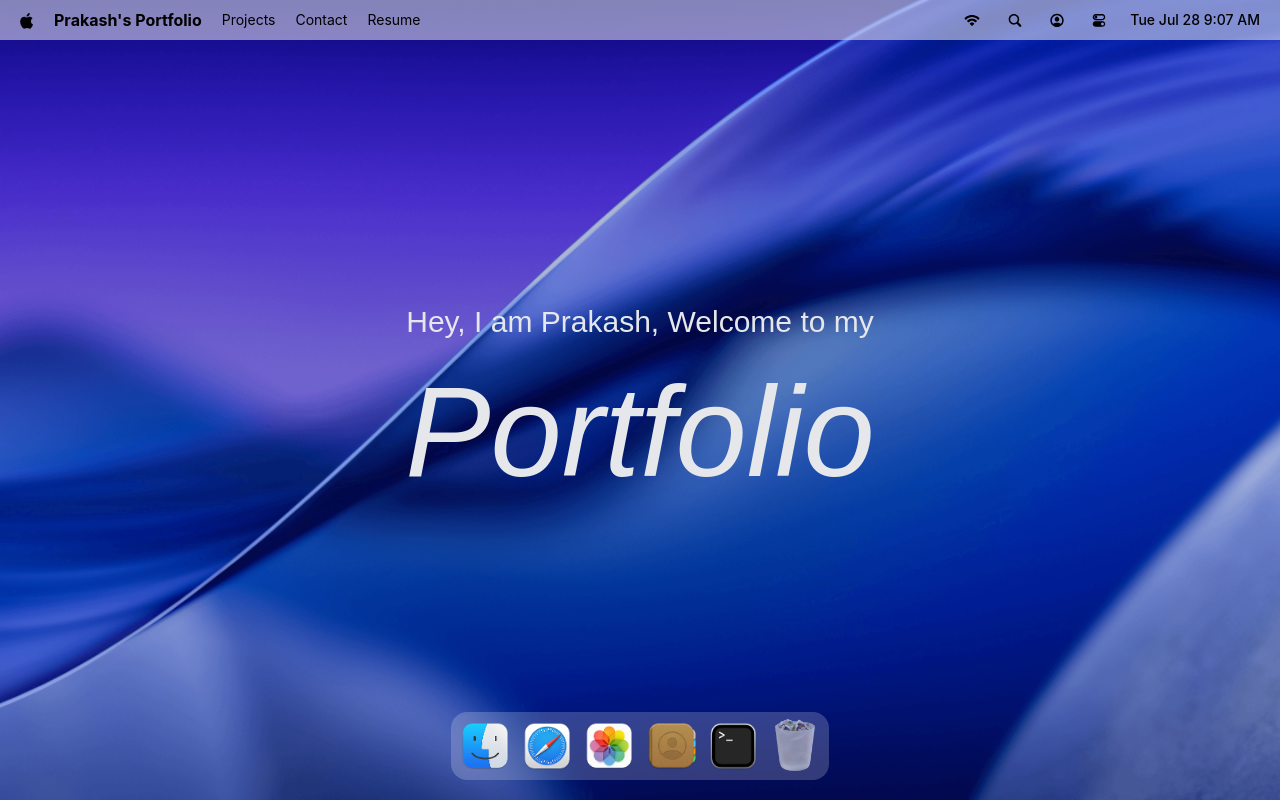
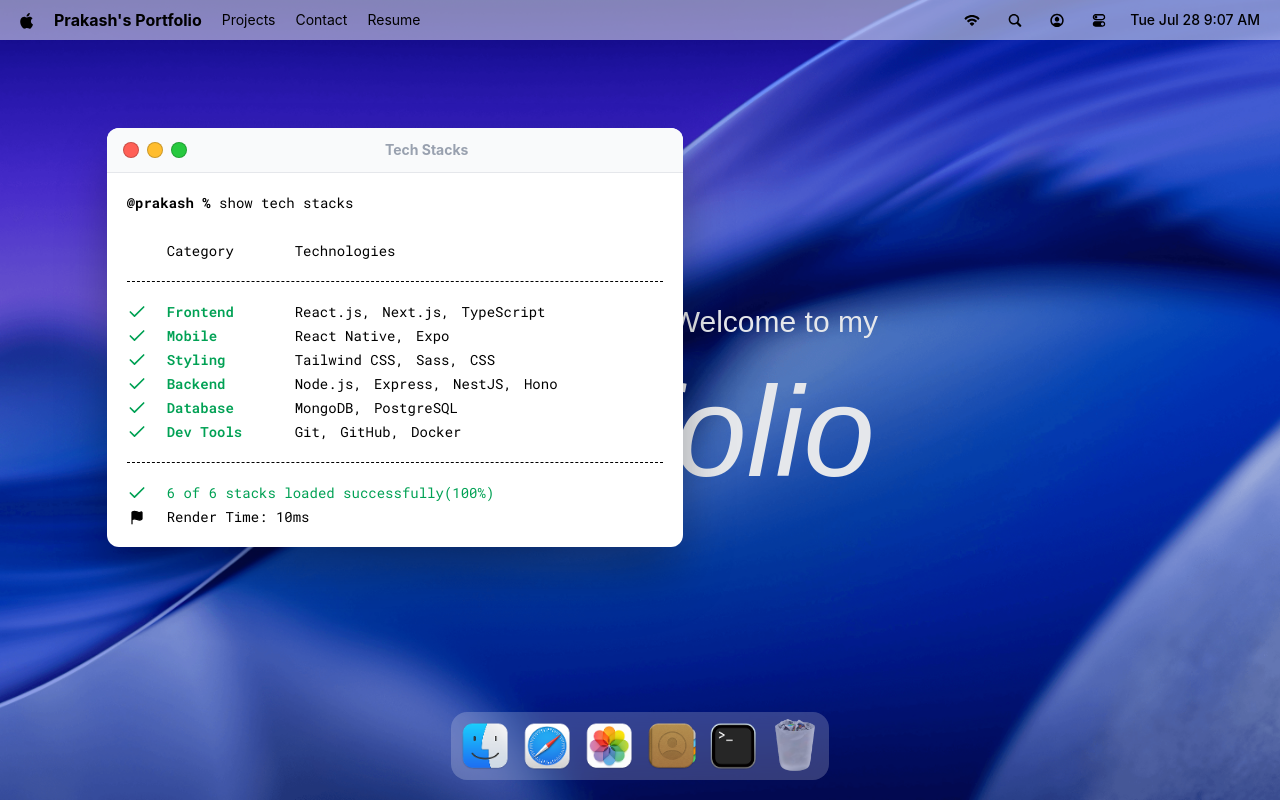
Before and after one commit to kprakash18/Portfolio, a React (Vite) app: page / in a window 1280 px wide. Both pictures are taken after a click on the button 733 px from the left and 746 px from the top of the page. Built offline with nearby package versions, Linux system fonts and the light colour scheme; a web font is replaced by a local one.

Commit message:
Add draggable terminal window with close, minimize, and maximize controls

```diff
--- a/src/App.jsx
+++ b/src/App.jsx
@@ -1,4 +1,12 @@
+import gsap from "gsap"
+import { Draggable } from "gsap/Draggable"
+
 import { Navbar, Welcome, Dock } from "./components"
+import { Terminal } from "./windows";
+
+
+gsap.registerPlugin(Draggable) ;
+
 const  App = ()=> {
 
   return (
@@ -6,6 +14,8 @@ const  App = ()=> {
       <Navbar />
       <Welcome />
       <Dock />
+
+      <Terminal/>
     </main>
   )
 }
--- a/src/components/Dock.jsx
+++ b/src/components/Dock.jsx
@@ -64,7 +64,9 @@ const Dock = ()=>{
 
         if(!targetWindow) return ;
 
-        if(targetWindow.isOpen){ // window is open
+        if(targetWindow.isMinimized){
+            openWindow(app.id) ;
+        }else if(targetWindow.isOpen){ // window is open
             closeWindow(app.id) ; // close window
         }else{
             openWindow(app.id) ;
--- a/src/components/Welcome.jsx
+++ b/src/components/Welcome.jsx
@@ -71,7 +71,7 @@ const Welcome = ()=>{
         <section id='welcome'>
             <p ref={subTitleRef}>
               {renderText(
-                "Hey, I am Prakash, Welcome to my",
+                "Hey, I am Prakash ! Welcome to my",
                 "text-3xl font-georama",
                  100,
                  )}
--- /dev/null
+++ b/src/hoc/WindowWrapper.jsx
@@ -0,0 +1,68 @@
+import useWindowStore from "#/store/window";
+import { useGSAP } from "@gsap/react";
+import gsap from "gsap";
+import { useLayoutEffect, useRef } from "react";
+import { Draggable } from "gsap/Draggable";
+const WindowWrapper = (Component, windowKey) => {
+  const Wrapped = (props) => {
+    const windowRef = useRef(null);
+    const { windows, closeWindow, focusWindow } = useWindowStore();
+    const windowState = windows[windowKey];
+    const isOpen = Boolean(windowState?.isOpen);
+    const isMinimized = Boolean(windowState?.isMinimized);
+    const isMaximized = Boolean(windowState?.isMaximized);
+
+    useGSAP(() => {
+      const element = windowRef.current;
+      if (!element || !isOpen || isMinimized) return;
+      element.style.display = "block" ;
+      gsap.fromTo(
+        element,
+        {scale: 0.8, opacity: 0, y : 40},
+        {scale: 1, opacity: 1, y: 0, duration: 1, ease:"power3.out"}
+      )
+    }, [isOpen, isMinimized]);
+
+    useGSAP(()=>{
+      const element = windowRef.current ;
+      if(!element) return ;
+      const [instance] = Draggable.create(element, {
+        onPress : ()=> focusWindow(windowKey),
+        enabled: !isMaximized,
+      }) ;
+      return() => instance.kill() ;
+    }, [isMaximized])
+    useLayoutEffect(()=>{
+      const element = windowRef.current ;
+      if(!element) return ;
+      element.style.display = isOpen && !isMinimized ? "block" : "none" ;
+    }, [isOpen, isMinimized]) ;
+
+    useLayoutEffect(()=>{
+      const element = windowRef.current ;
+      if(!element || isMaximized) return ;
+      gsap.set(element, { clearProps: "x,y,scale,transform" }) ;
+    }, [isMaximized]) ;
+
+    return (
+      <section
+        id={windowKey}
+        ref={windowRef}
+        className={isMaximized ? "window-maximized" : ""}
+        style={{ zIndex: windowState.zIndex }}
+        onMouseDown={() => focusWindow(windowKey)}
+      >
+        <Component
+          {...props}
+          windowData={windowState.data}
+          onClose={() => closeWindow(windowKey)}
+        />
+      </section>
+    );
+  };
+
+  Wrapped.displayName = `WindowWrapper(${Component.displayName || Component.name || "Component"})`;
+  return Wrapped;
+};
+
+export default WindowWrapper;
--- a/src/index.css
+++ b/src/index.css
@@ -17,6 +17,15 @@ body {
   --font-georama: "Georama", sans-serif;
   --font-roboto: "Roboto Mono", monospace;
   --breakpoint-3xl: 1920px;
+  --color-window-close: #ff5f56;
+  --color-window-close-active: #bf4038;
+  --color-window-minimize: #ffbd2e;
+  --color-window-minimize-active: #c99320;
+  --color-window-maximize: #27c93f;
+  --color-window-maximize-active: #1d9930;
+  --spacing-window-maximized-top: 56px;
+  --spacing-window-maximized-side: 16px;
+  --spacing-window-maximized-bottom: 96px;
 }
 
 @utility flex-center {
@@ -101,21 +110,55 @@ body {
   #window-controls {
     @apply flex gap-2;
 
+    button {
+      @apply flex size-4 items-center justify-center rounded-full border border-black/20 cursor-pointer text-black/70;
+
+      svg {
+        @apply size-2.5 opacity-0 transition-opacity;
+        fill: none;
+        stroke: currentColor;
+        stroke-width: 2;
+        stroke-linecap: round;
+      }
+    }
+
+    &:hover {
+      svg {
+        @apply opacity-100;
+      }
+    }
+
     .close {
-      @apply size-3.5 rounded-full bg-[#ff6157] cursor-pointer;
+      @apply bg-window-close active:bg-window-close-active;
     }
 
     .minimize {
-      @apply size-3.5 rounded-full bg-[#ffc030];
+      @apply bg-window-minimize active:bg-window-minimize-active;
     }
 
     .maximize {
-      @apply size-3.5 rounded-full bg-[#2acb42];
+      @apply bg-window-maximize active:bg-window-maximize-active;
+
+      svg {
+        fill: currentColor;
+        stroke: none;
+      }
     }
   }
 
   #window-header {
     @apply flex items-center justify-between px-4 py-3 rounded-t-lg bg-gray-50 border-b border-gray-200 select-none text-sm text-gray-400;
+  }
+
+  .window-maximized {
+    position: fixed !important;
+    top: var(--spacing-window-maximized-top) !important;
+    left: var(--spacing-window-maximized-side) !important;
+    right: var(--spacing-window-maximized-side) !important;
+    bottom: var(--spacing-window-maximized-bottom) !important;
+    width: auto !important;
+    height: auto !important;
+    transform: none !important;
   }
 
   #safari {
--- a/src/store/window.js
+++ b/src/store/window.js
@@ -10,6 +10,7 @@ const useWindowStore = create(
         const win = state.windows[windowKey] ;
         if(!win) return ;
         win.isOpen = true ;
+        win.isMinimized = false ;
         win.zIndex = state.nextZIndex ;
         win.data = data ?? win.data ;
         state.nextZIndex++ ;
@@ -18,11 +19,26 @@ const useWindowStore = create(
         const win = state.windows[windowKey] ;
         if(!win) return ;
         win.isOpen = false ;
+        win.isMinimized = false ;
+        win.isMaximized = false ;
         win.zIndex = INITIAL_Z_INDEX ;
         win.data = null ;
     }),
+    minimizeWindow : (windowKey ) => set((state) =>{
+        const win = state.windows[windowKey] ;
+        if(!win) return ;
+        win.isMinimized = true ;
+    }),
+    toggleMaximizeWindow : (windowKey ) => set((state) =>{
+        const win = state.windows[windowKey] ;
+        if(!win) return ;
+        win.isMaximized = !win.isMaximized ;
+        win.isMinimized = false ;
+        win.zIndex = state.nextZIndex++ ;
+    }),
     focusWindow : (windowKey ) => set((state) =>{
         const win = state.windows[windowKey] ;
+        if(!win) return ;
         win.zIndex = state.nextZIndex++ ;
     }),
 
--- /dev/null
+++ b/src/windows/Terminal.jsx
@@ -0,0 +1,64 @@
+import { techStack } from "#/constants";
+import WindowWrapper from "#/hoc/WindowWrapper";
+import { Check, Flag } from "lucide-react";
+import WindowControls from "./WindowControls";
+
+const RENDER_TIME_MS = Math.floor(Math.random() * 10) + 1;
+
+const Terminal = ()=>{
+    return(
+        <>
+        <WindowControls target="terminal" title="Tech Stacks" />
+
+        <div className="techstack">
+          <p>
+            <span className="font-bold"> @prakash % </span>
+            show tech stacks
+         </p>
+
+
+          <div className="label">
+            <p className="w-32">Category</p>
+            <p>Technologies</p>
+         </div>
+
+         <ul className="content">
+            {techStack.map(({category, items}) =>(
+                <li key={category} className="flex items-center">
+                     <Check className="check" size={20} />
+                     <h3>{category}</h3>
+                     <ul>
+                        {items.map((item,index) =>(
+                            <li key={item}>
+                                {item}{index < items.length -1 ? "," : ""}
+                            </li>
+                        ))}
+                     </ul>
+                </li>
+
+            ) )
+            }
+         </ul>
+         <div className="footnote">
+            <p>
+                <Check size= {20} />
+                6 of 6 stacks loaded successfully(100%)
+            </p>
+
+            <p className="text-black">
+                <Flag size={15} fill="black" />
+                Render Time: {RENDER_TIME_MS}ms
+            </p>
+
+         </div>
+        </div>
+
+        </>
+    );
+}
+// wrap the component in the higher order component
+const WrappedTerminal = WindowWrapper(Terminal, "terminal") ;
+
+const TerminalWindow = () => <WrappedTerminal />;
+
+export default TerminalWindow ;
--- /dev/null
+++ b/src/windows/WindowControls.jsx
@@ -0,0 +1,30 @@
+import useWindowStore from "#/store/window";
+
+const WindowControls = ({target, title }) => {
+  const {closeWindow, minimizeWindow, toggleMaximizeWindow} = useWindowStore() ;
+  return (
+   <div id="window-header">
+	    <div id="window-controls">
+	      <button type="button" className="close" aria-label="Close" onClick={()=> closeWindow(target)}>
+	        <svg viewBox="0 0 12 12">
+	          <path d="M3 3l6 6m0-6L3 9" />
+	        </svg>
+	      </button>
+	      <button type="button" className="minimize" aria-label="Minimize" onClick={()=> minimizeWindow(target)}>
+	        <svg viewBox="0 0 12 12">
+	          <path d="M2.5 6h7" />
+	        </svg>
+	      </button>
+	      <button type="button" className="maximize" aria-label="Maximize" onClick={()=> toggleMaximizeWindow(target)}>
+	        <svg viewBox="0 0 12 12">
+	          <path d="M6.5 2.5H9.5V5.5L6.5 2.5Z" />
+	          <path d="M5.5 9.5H2.5V6.5L5.5 9.5Z" />
+	        </svg>
+      </button>
+    </div>
+    <h2>{title}</h2>
+   </div>
+  );
+};
+
+export default WindowControls;
--- /dev/null
+++ b/src/windows/index.js
@@ -0,0 +1,3 @@
+import Terminal from "./Terminal";
+
+export { Terminal }
```
